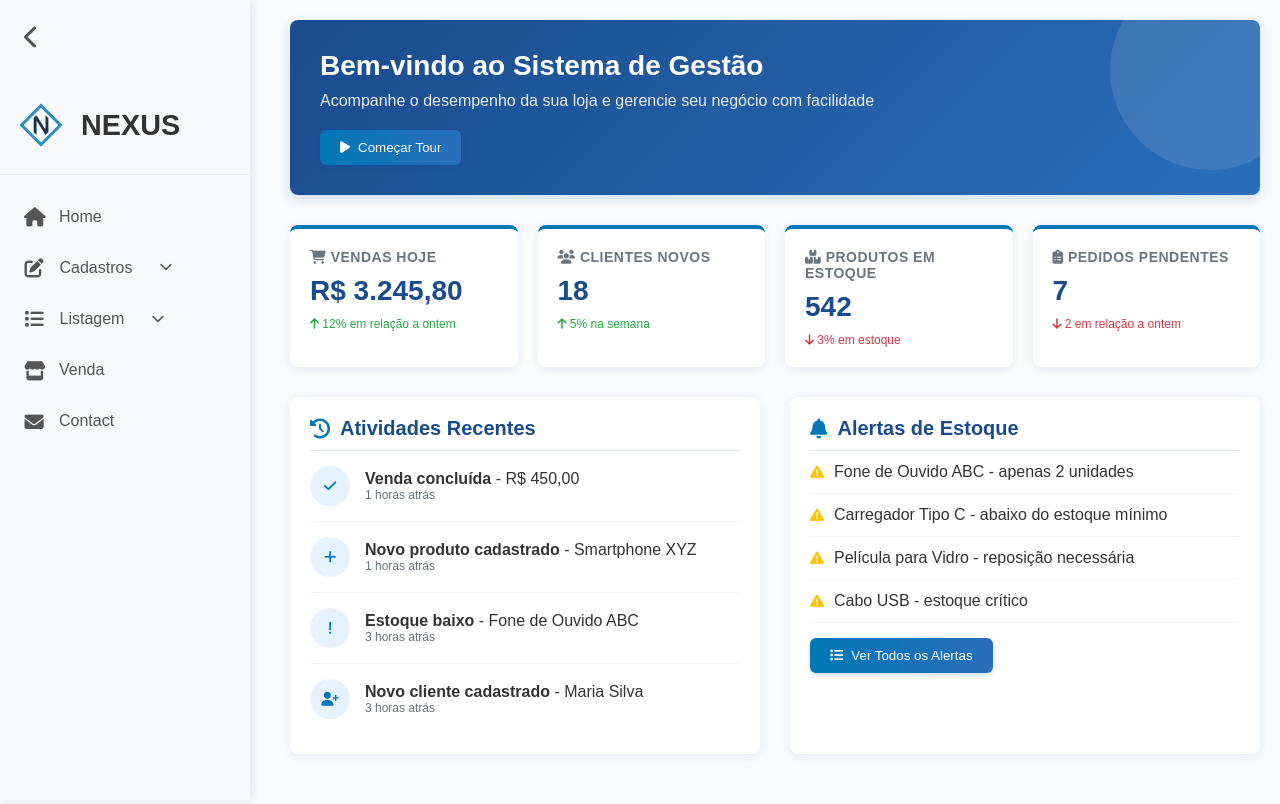
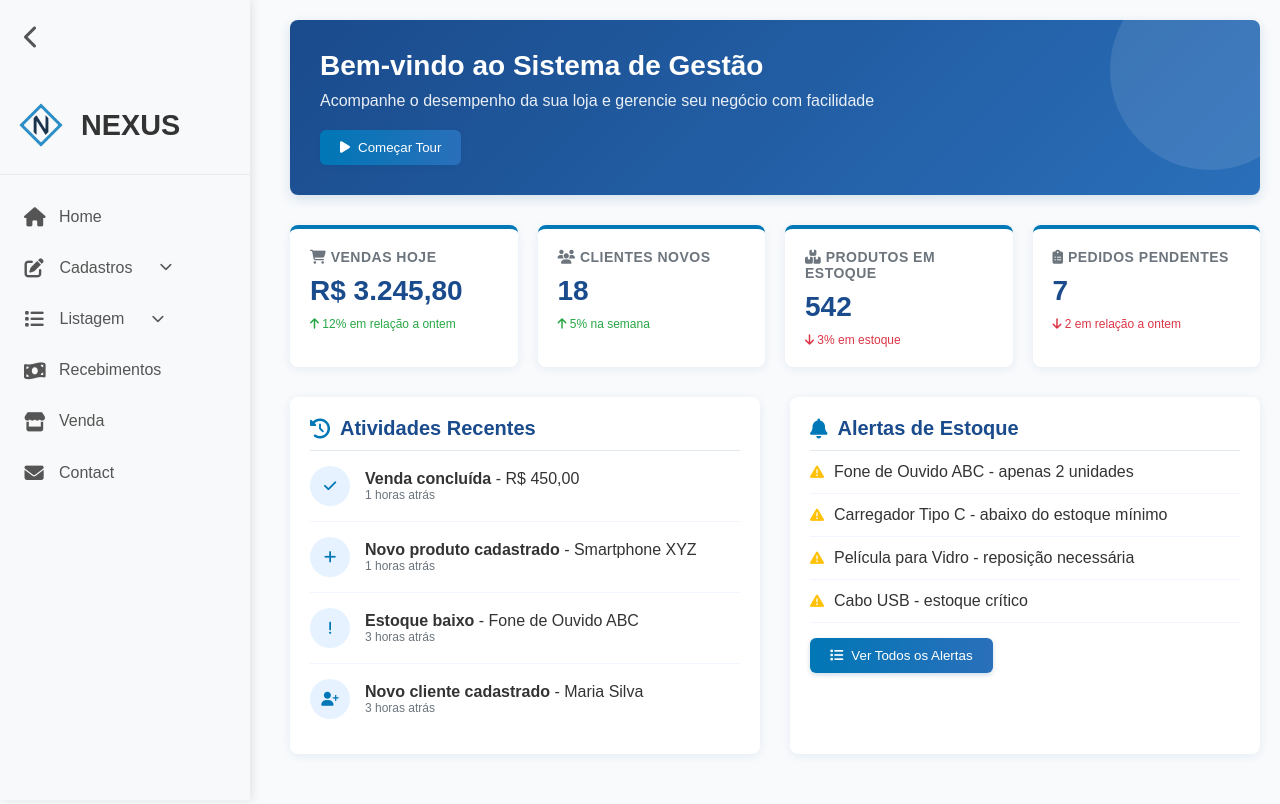
Before and after one commit to MarkisPaulo/TCC, a PHP site: page /adm.php in a window 1280 px wide. Run offline with PHP 8.4, Linux system fonts and the light colour scheme; the visitor is signed in with stand-in values (Sample User, id 1).

Commit message:
adicionado o link para a tela de recebimento

```diff
--- a/header.php
+++ b/header.php
@@ -51,6 +51,7 @@ require_once("verificaautenticacao.php");
                         <li><a href="produto-listar.php"><i class="fas fa-box"></i> <span>Produto</span></a></li>
                     </ul>
                 </li>
+                <li><a href="recebimento_listar.php"><i class="fas fa-money-bill-wave"></i> <span>Recebimentos</span></a></li>
                 <li><a href="venda.php"><i class="fas fa-store"></i> <span>Venda</span></a></li>
                 <li><a href="#"><i class="fas fa-envelope"></i> <span>Contact</span></a></li>
             </ul>
```
